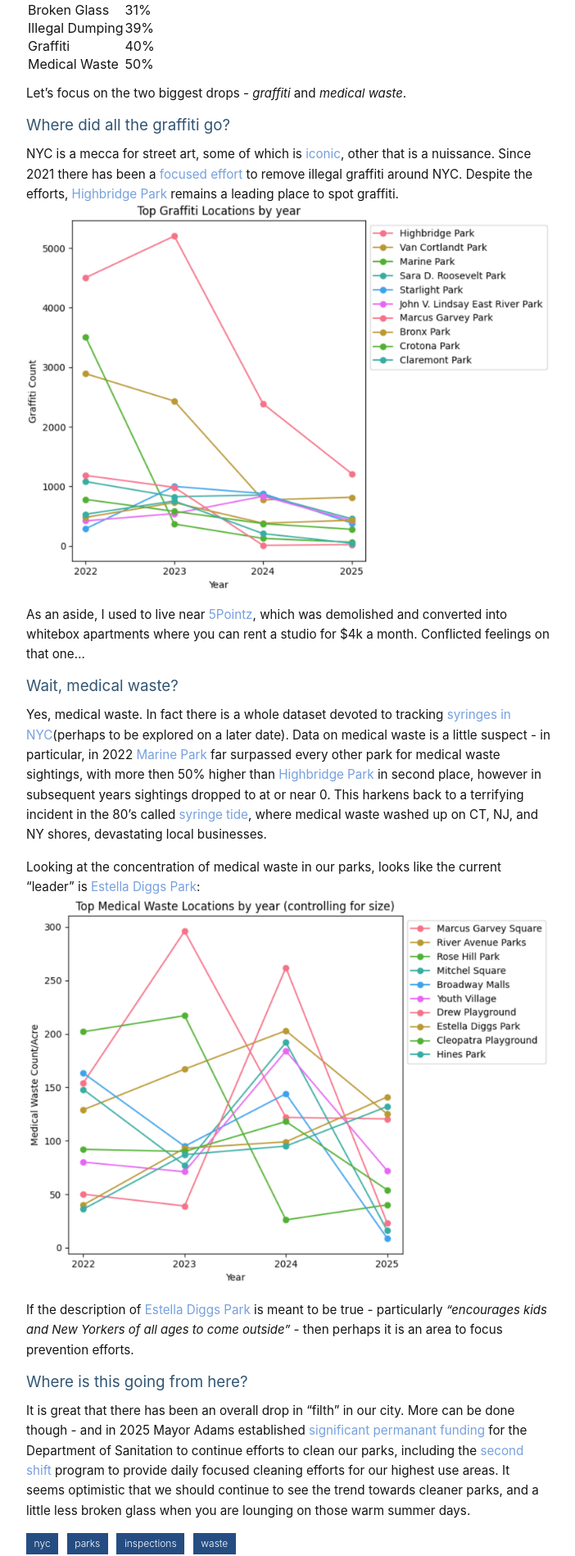
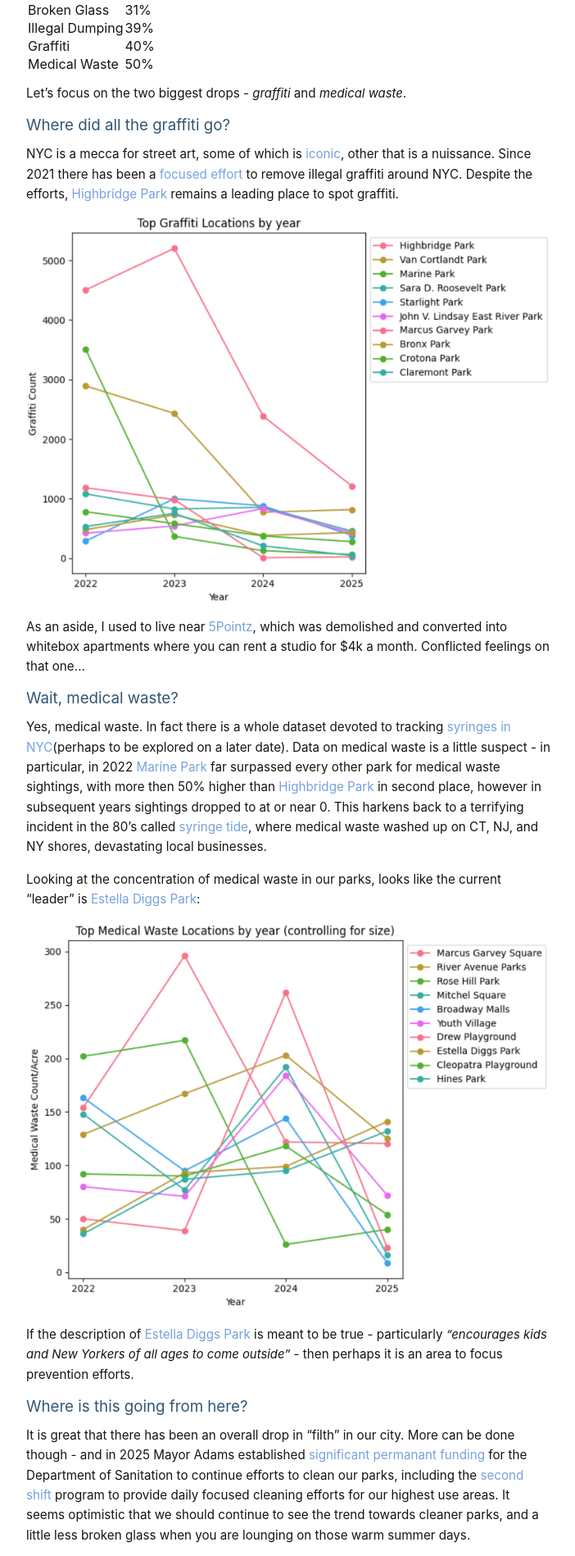
Before and after one commit to sirpthatch/sirpthatch.github.io, a Jekyll site: the page built from _posts/2025-10-03-Clean-Parks.md, in a window 1280 px wide. Shown: the part 690-2588 px from the top of the page at 82% size, without its empty margins (288-990 px from the left). Built offline with Jekyll 4.4.1, drawn with Linux system fonts in a browser that asks for light colours; some web fonts are replaced; comment, search, counter and statistics services are not loaded.

Commit message:
Fixing some formatting

```diff
--- a/_posts/2025-10-03-Clean-Parks.md
+++ b/_posts/2025-10-03-Clean-Parks.md
@@ -8,18 +8,19 @@
 
 Records indicate that since 2022, we have observed a 34% decrease in "filth" in our parks (and yes, the level of inspections appears constant at around 3,000 per year).  The inspection data includes flags for the presence of five issues - animal waste, broken glass, illegal dumping,  graffiti, and medical waste.  Each of them have gone down in the past 3 years:
 
-| **Category**    | **% Decrease** |
-|-----------------|----------------|
-| Animal Waste    | 29%            |
-| Broken Glass    | 31%            |
-| Illegal Dumping | 39%            |
-| Graffiti        | 40%            |
-| Medical Waste   | 50%            |
+| **Category**      | **% Decrease** |
+|-------------------|----------------|
+| Animal Waste      |  29%           |
+| Broken Glass      |  31%           |
+| Illegal Dumping   |  39%           |
+| Graffiti          |  40%           |
+| Medical Waste     |  50%           |
 
 Let's focus on the two biggest drops - *graffiti* and *medical waste*.
 
 # Where did all the graffiti go?
 NYC is a mecca for street art, some of which is [iconic](https://en.wikipedia.org/wiki/Crack_Is_Wack), other that is a nuissance.  Since 2021 there has been a [focused effort](https://edc.nyc/program/graffiti-free-nyc) to remove illegal graffiti around NYC.  Despite the efforts, [Highbridge Park](https://www.nycgovparks.org/parks/highbridge-park) remains a leading place to spot graffiti.
+
 ![Graffiti Ranking]({{site.url}}/assets/graffiti.overall.rankings.png)
 
 As an aside, I used to live near [5Pointz](https://artsandculture.google.com/story/5-pointz-nyc-street-art-nyc/DQVxhU5h1AQA8A?hl=en), which was demolished and converted into whitebox apartments where you can rent a studio for $4k a month.  Conflicted feelings on that one...
@@ -28,6 +29,7 @@
 Yes, medical waste.  In fact there is a whole dataset devoted to tracking [syringes in NYC](https://data.cityofnewyork.us/Public-Safety/Summary-of-Syringe-Data-in-NYC-Parks/t8xi-d5wb/about_data)(perhaps to be explored on a later date).  Data on medical waste is a little suspect - in particular, in 2022 [Marine Park](https://en.wikipedia.org/wiki/Marine_Park_(Brooklyn_park)) far surpassed every other park for medical waste sightings, with more then 50% higher than [Highbridge Park](https://www.nycgovparks.org/parks/highbridge-park) in second place, however in subsequent years sightings dropped to at or near 0.  This harkens back to a terrifying incident in the 80's called [syringe tide](https://en.wikipedia.org/wiki/Syringe_tide), where medical waste washed up on CT, NJ, and NY shores, devastating local businesses.
 
 Looking at the concentration of medical waste in our parks, looks like the current "leader" is [Estella Diggs Park](https://www.nycgovparks.org/parks/estella-diggs-park):
+
 ![Medical Waste Ranking]({{site.url}}/assets/medicalwaste.concentration.rankings.png)
 
 If the description of [Estella Diggs Park](https://www.nycgovparks.org/parks/estella-diggs-park) is meant to be true - particularly _"encourages kids and New Yorkers of all ages to come outside"_ - then perhaps it is an area to focus prevention efforts.
```
